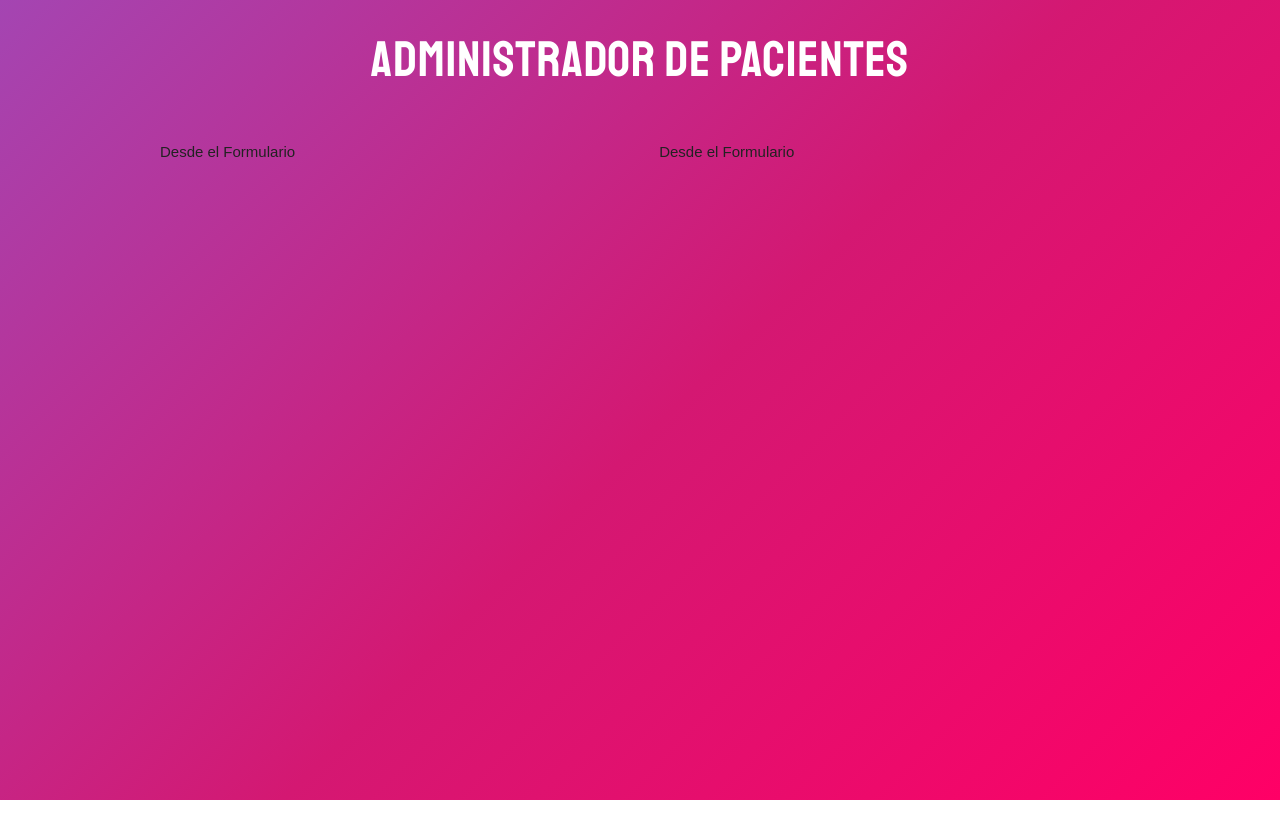
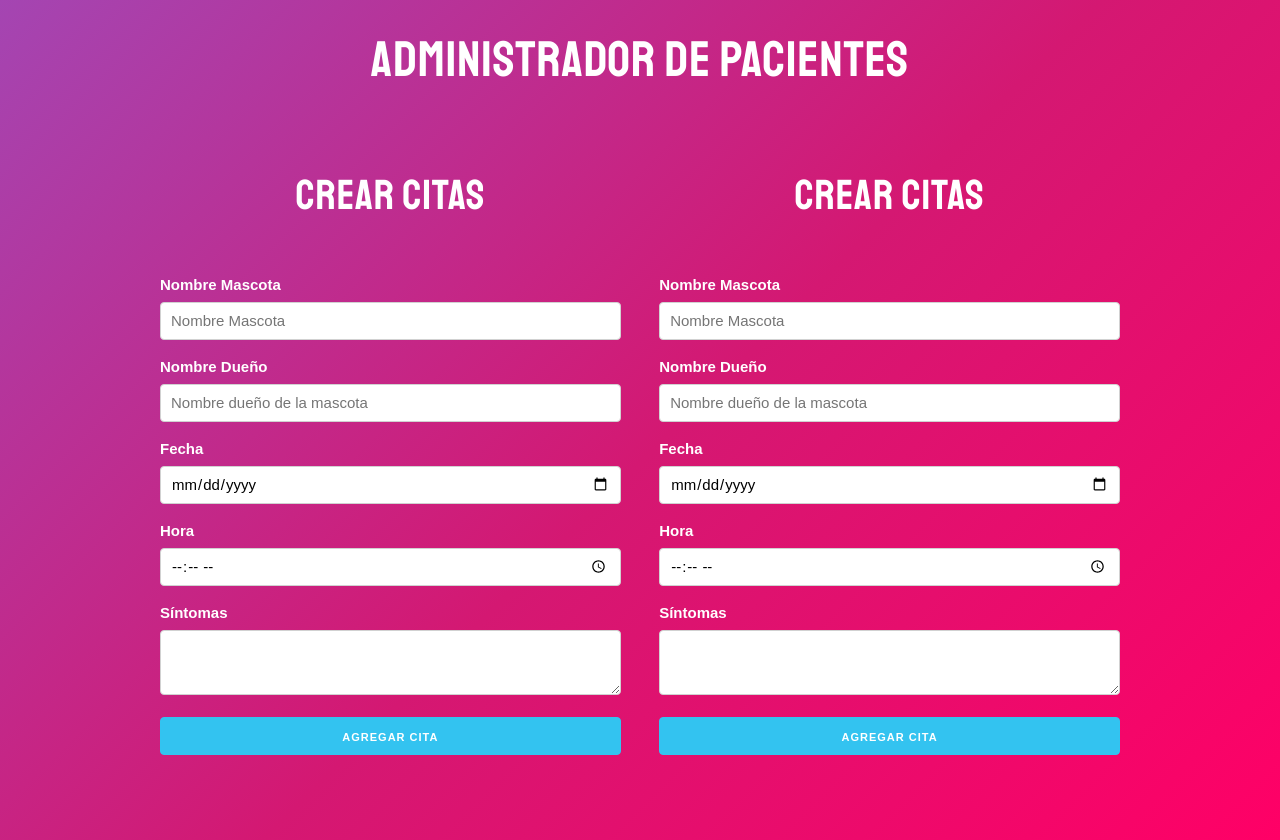
Before and after one commit to FabriJuncal/react-administrador-pacientes, a React (Create React App) app: page / in a window 1280 px wide. Before the commit the page ends 800 px from the top, so only its background shows below. Built offline with nearby package versions, Linux system fonts and the light colour scheme.

Commit message:
53. Agregando los campos del formulario

```diff
--- a/src/components/Formulario.jsx
+++ b/src/components/Formulario.jsx
@@ -1,5 +1,54 @@
+import React, { Fragment } from "react";
+
 const Formulario = () => {
-    return ( <p>Desde el Formulario</p> );
+    return (
+        <Fragment>
+            <h2>Crear Citas</h2>
+
+            <form>
+                <label>Nombre Mascota</label>
+                <input
+                    type="text"
+                    name="mascota"
+                    className="u-full-width"
+                    placeholder="Nombre Mascota"
+                />
+
+                <label>Nombre Dueño</label>
+                <input
+                    type="text"
+                    name="propietario"
+                    className="u-full-width"
+                    placeholder="Nombre dueño de la mascota"
+                />
+
+                <label>Fecha</label>
+                <input
+                    type="date"
+                    name="fecha"
+                    className="u-full-width"
+                />
+
+                <label>Hora</label>
+                <input
+                    type="time"
+                    name="hora"
+                    className="u-full-width"
+                />
+
+                <label>Síntomas</label>
+                <textarea
+                    className="u-full-width"
+                    name="sintomas"
+                ></textarea>
+
+                <button
+                    type="submit"
+                    className="u-full-width button-primary"
+                >Agregar Cita</button>
+            </form>
+        </Fragment>
+    );
 }
 
 export default Formulario;
```
Also changed, not shown: 1 other file (tests, documents, lock files or other folders).
